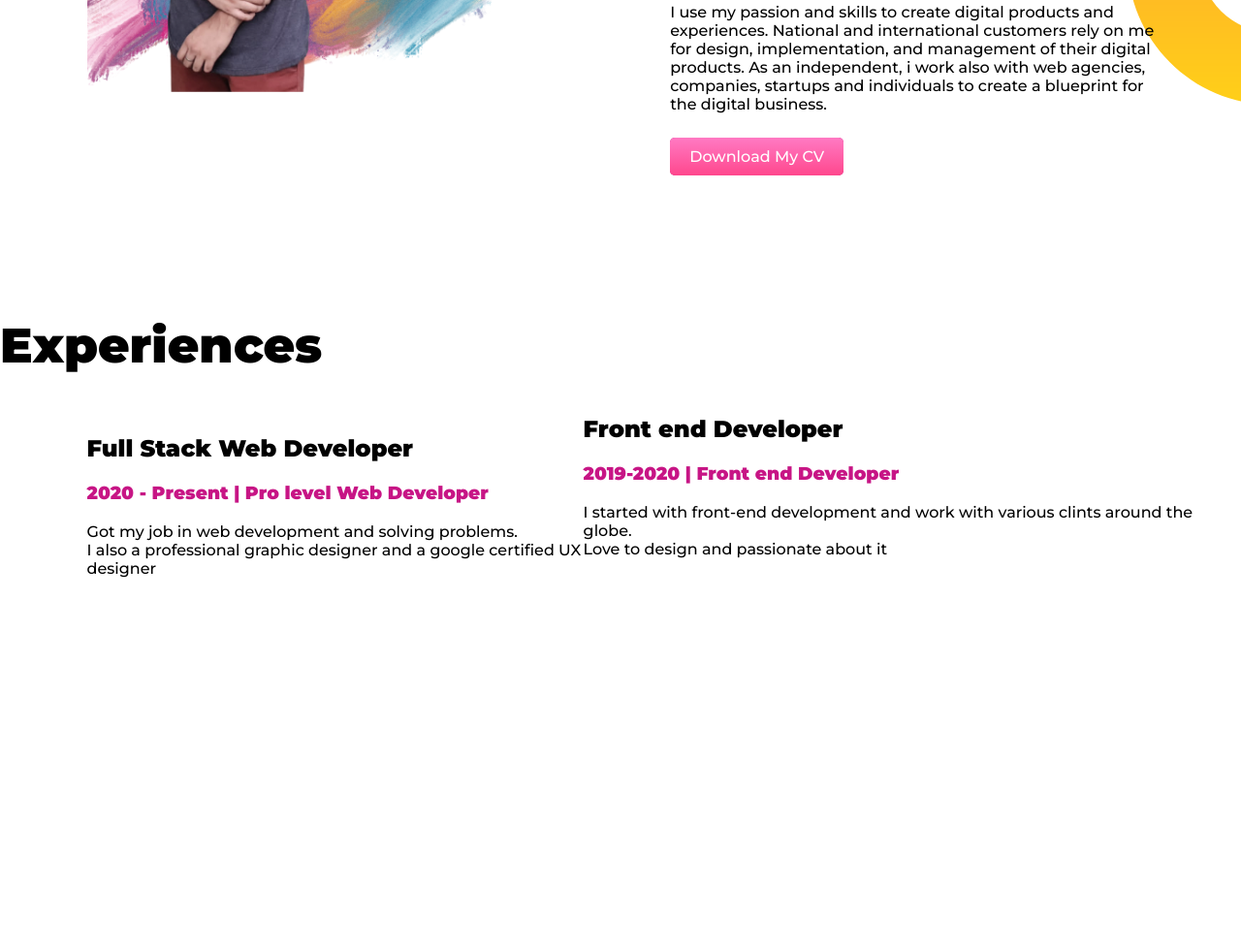
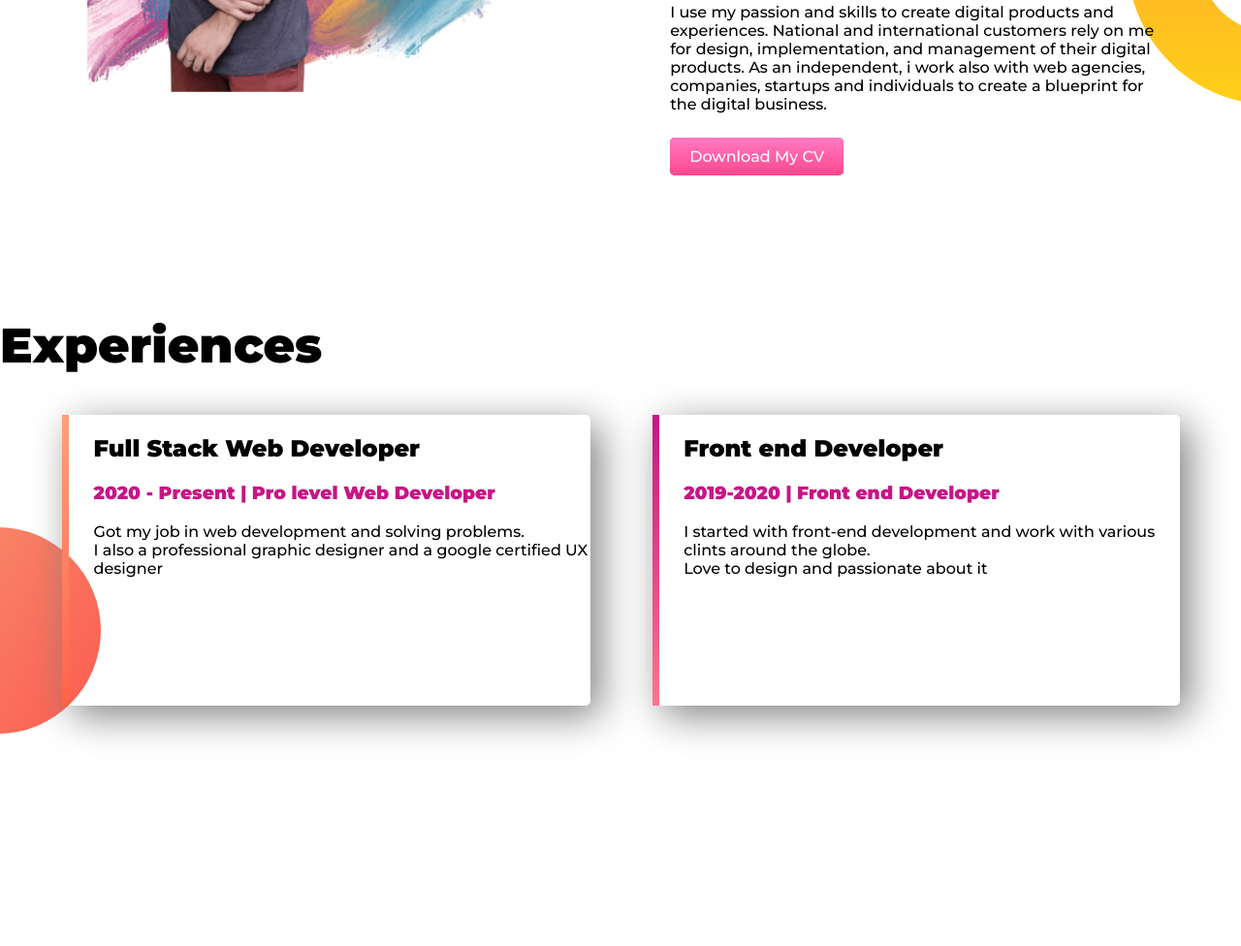
Before and after one commit to MusaedSajan/Web-Portfolio, a plain HTML site: page index.html in a window 1280 px wide. Shown: the part 1016-1992 px from the top of the page at 97% size. Drawn offline with Linux system fonts and the light colour scheme.

Commit message:
Third Part Complete

```diff
--- a/index.html
+++ b/index.html
@@ -64,15 +64,14 @@
 
         <h1>Experiences</h1>
 
-        <div class="half-width">
+        <div id="full-stack" class="half-width single-experiance">
             <h2>Full Stack Web Developer</h2>
             <h3 class="purple-highlight">2020 - Present | Pro level Web Developer</h3>
             <p>Got my job in web development and solving problems. <br> I also a professional graphic designer and a google certified UX designer </p>
 
         </div>
-        <div>
-            <h2>
-                Front end Developer</h2>
+        <div id="Baby-Dev" class="half-width single-experiance">
+            <h2> Front end Developer</h2>
             <h3 class="purple-highlight">2019-2020 | Front end Developer</h3>
             <p> I started with front-end development and work with various clints around the globe. <br> Love to design and passionate about it </p>
         </div>
--- a/style.css
+++ b/style.css
@@ -46,3 +46,25 @@ section{
 .third-part{
     background-position: left;
 }
+
+.single-experiance{
+    box-shadow: 10px 10px 40px gray;
+    border-radius: 5px;
+    height: 60%;
+}
+.third-part{
+    background-image: url("images/exp-bg.png");
+    background-repeat: no-repeat;
+    background-position: left;
+
+}
+#full-stack{
+    border-left: 7px solid;
+    border-image: linear-gradient(180deg,lightSalmon,tomato);
+    border-image-slice: 1;
+}
+#Baby-Dev{
+    border-left: 7px solid;
+    border-image: linear-gradient(180deg,mediumvioletred,rgb(253, 117, 139));
+    border-image-slice: 1;
+}
```
